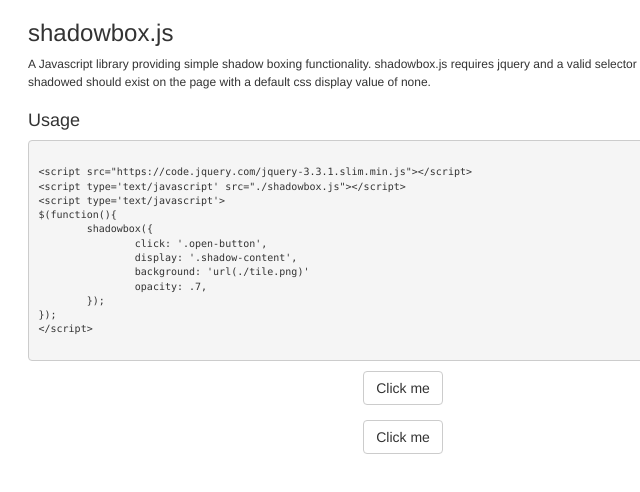
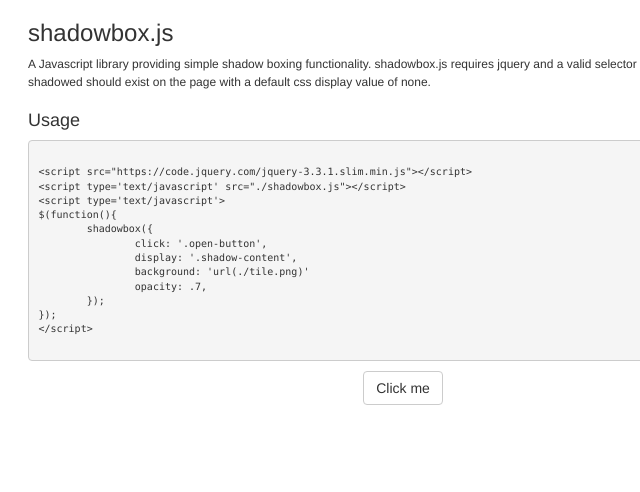
Before and after one commit to Floresj4/shadowbox, a website: page docs/index.html in a window 1280 px wide. Shown: the full height of the page, 237-877 px from the left. Drawn offline with nearby package versions, Linux system fonts and the light colour scheme.

Commit message:
removing duplicate button

```diff
--- a/docs/index.html
+++ b/docs/index.html
@@ -60,14 +60,6 @@
 			</div>
 		</div>
 
-		<div class='row form-group'>
-			<div class="col-xs-10 col-xs-offset-1">
-				<button type='button'
-						id='open-button'
-						class='btn btn-default btn-centered open-button'>Click me</button>
-			</div>
-		</div>
-
 	</div>
 
     <div class='shadow-content'>
```
